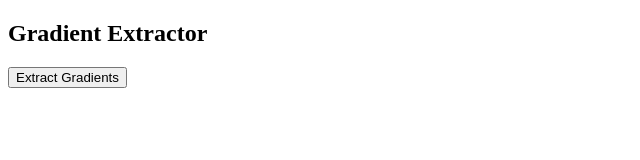
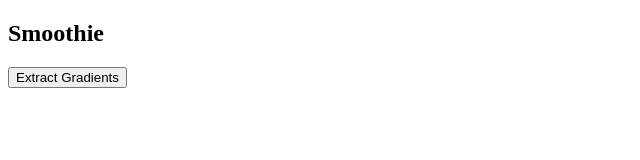
Before and after one commit to avoiceandname/Smoothie, a website: page ui.html in a window 1280 px wide. Shown: the whole page, without its empty margins (0-640 px from the left). Drawn offline with Linux system fonts and the light colour scheme.

Commit message:
Updated title

```diff
--- a/ui.html
+++ b/ui.html
@@ -23,7 +23,7 @@
     </script>
   </head>
   <body>
-    <h2>Gradient Extractor</h2>
+    <h2>Smoothie</h2>
     <button onclick="extractGradients()">Extract Gradients</button>
     <pre id="results"></pre>
   </body>
```
